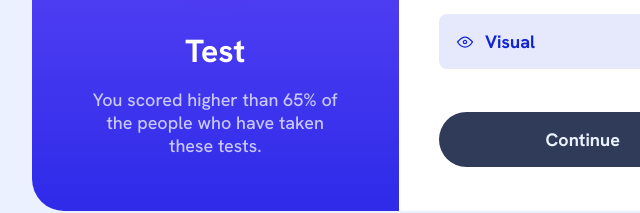
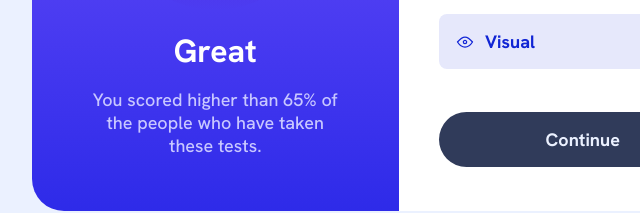
Before and after one commit to Oloap008/results-summary-component-main, a plain HTML site: page index.html in a window 1280 px wide. Shown: the part 430-643 px from the top of the page, 241-881 px from the left. Drawn offline with Linux system fonts and the light colour scheme.

Commit message:
Reset to initial commit

```diff
--- a/index.html
+++ b/index.html
@@ -26,7 +26,7 @@
           <p class="circle__score">76</p>
           <span class="circle__total">of 100</span>
         </div>
-        <p class="result__grade">Test</p>
+        <p class="result__grade">Great</p>
         <p class="result__info">You scored higher than 65% of the people who have taken these tests.</p>
       </section>
 
```
